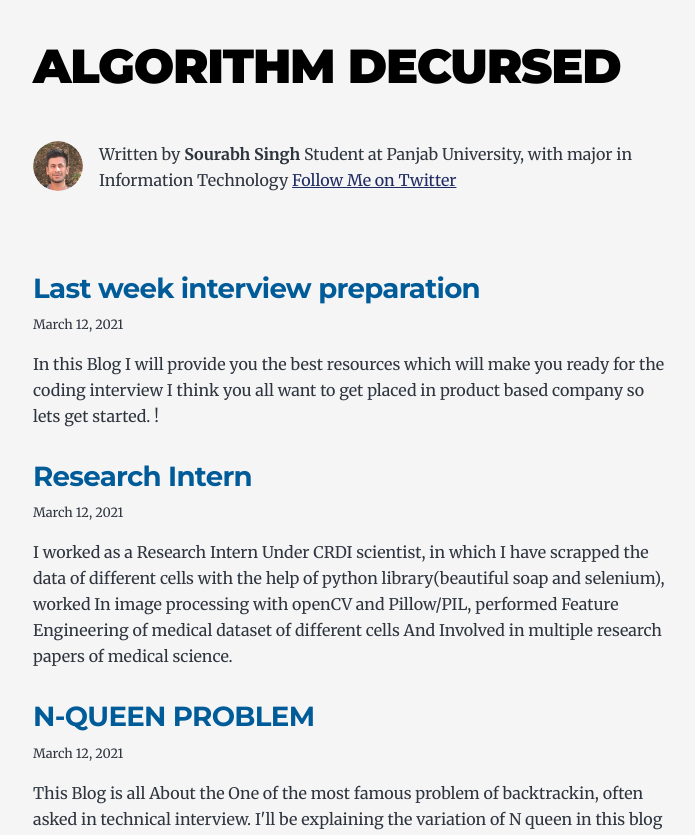
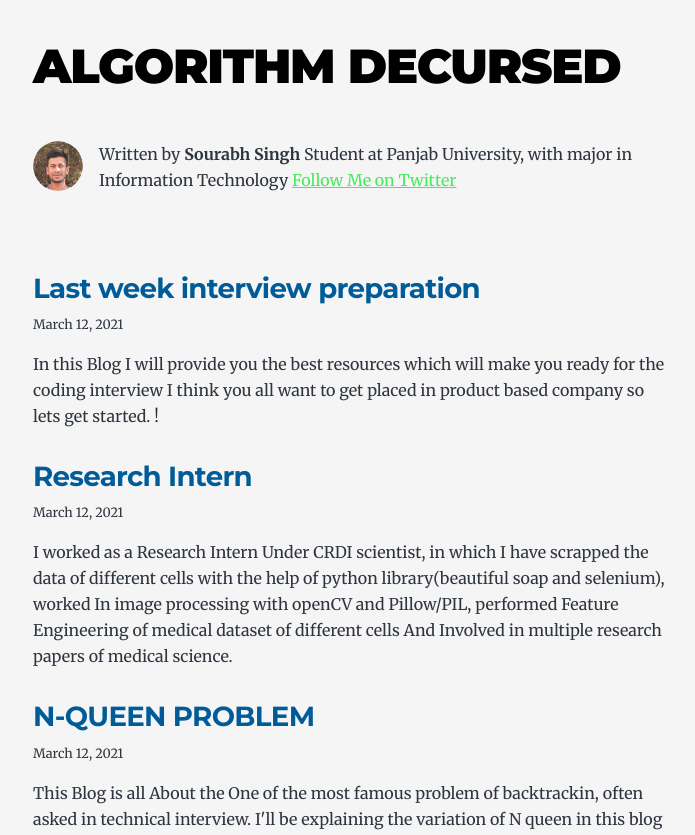
Before and after one commit to backbencher00/my-starter-blog, a Gatsby site: page / in a window 1280 px wide. Shown: the top 835 px of the page, without its empty margins (291-986 px from the left). Built offline with nearby package versions, Linux system fonts and the light colour scheme; Gatsby itself is replaced by a stand-in of ours.

Commit message:
Update global.css

```diff
--- a/src/styles/global.css
+++ b/src/styles/global.css
@@ -2,5 +2,5 @@ html {
     background-color: #f5f5f5
 }
 a {
-    color: rgb(32, 43, 99)
+    color: rgb(69, 235, 91)
 }
```
